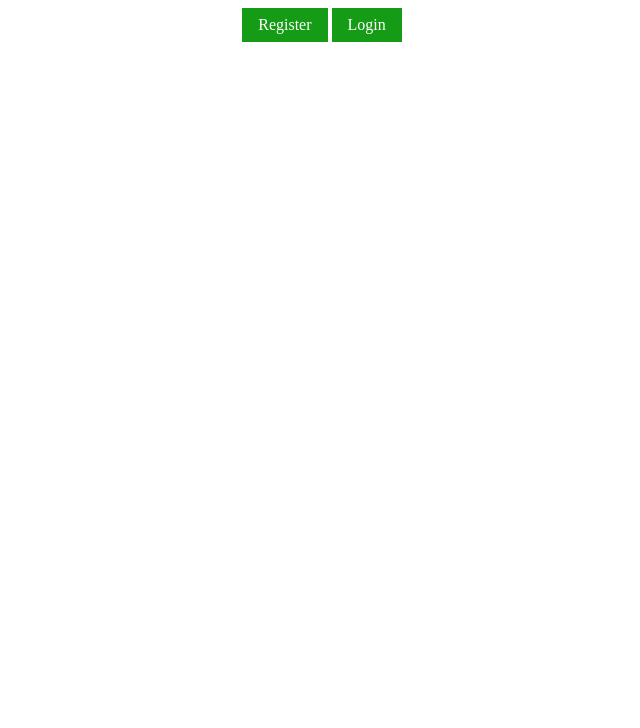
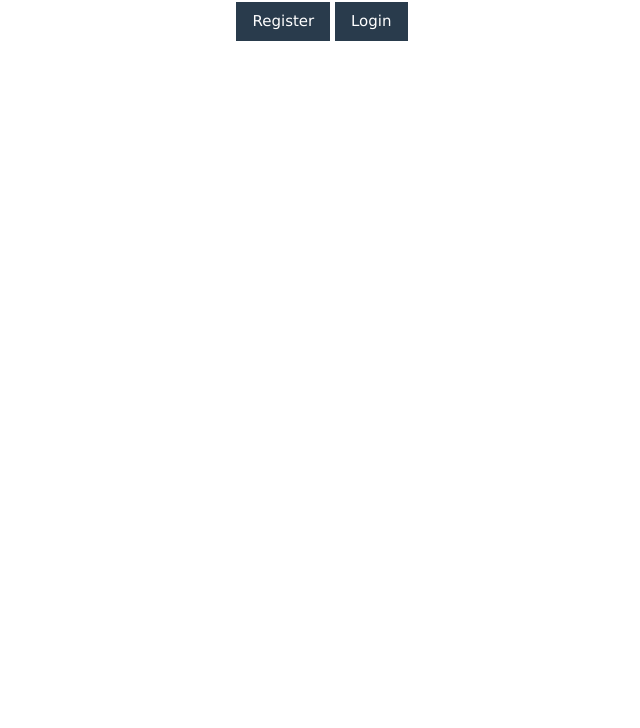
Before and after one commit to rauldoe/cpsc473proj1, a plain HTML site: page index.html in a window 1280 px wide. Shown: the part 72-800 px from the top of the page, without its empty margins (318-958 px from the left). Drawn offline with nearby package versions, Linux system fonts and the light colour scheme.

Commit message:
Changed index style and posting titles
index.html buttons to gray to match posting.html
add_posting.html and posting.html titles

```diff
--- a/index.html
+++ b/index.html
@@ -19,17 +19,21 @@
     }
 
     .register {
-      background-color: #159b15;
+      background-color: #293b4c;
       color: white;
     }
 
     .login {
-      background-color: #159b15;
+      background-color: #293b4c;
       color: white;
     }
   </style>
   <title>VoteYourTravel</title>
 </head>
+
+<link rel="stylesheet" href="https://www.w3schools.com/w3css/4/w3.css">
+<link rel="stylesheet" href="https://fonts.googleapis.com/css?family=Montserrat">
+<link rel="stylesheet" href="https://cdnjs.cloudflare.com/ajax/libs/font-awesome/4.7.0/css/font-awesome.min.css">
 
 <body>
 
```
Also changed, not shown: add_posting.html (+2 -2 lines), posting.html (+2 -2 lines).
